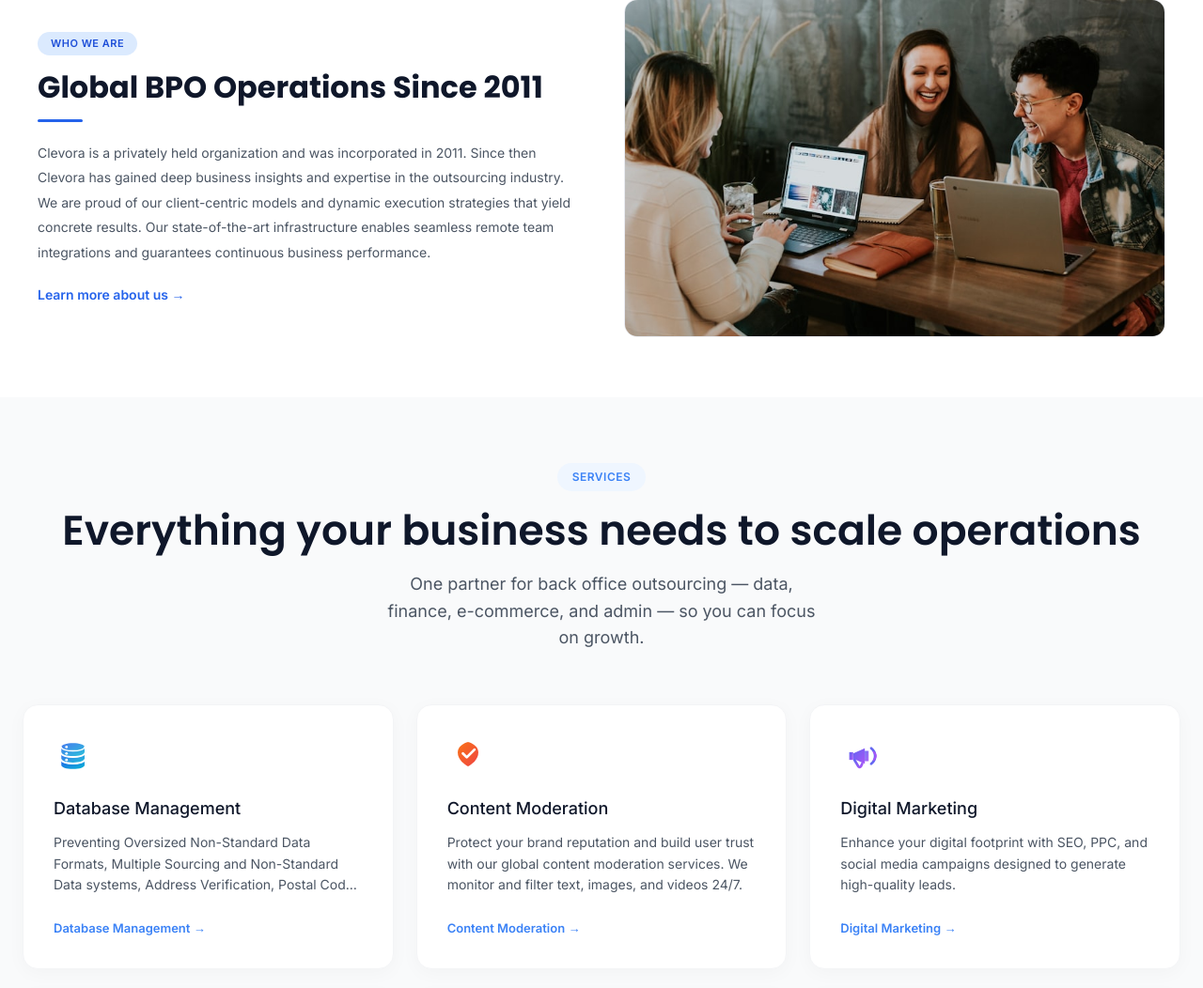
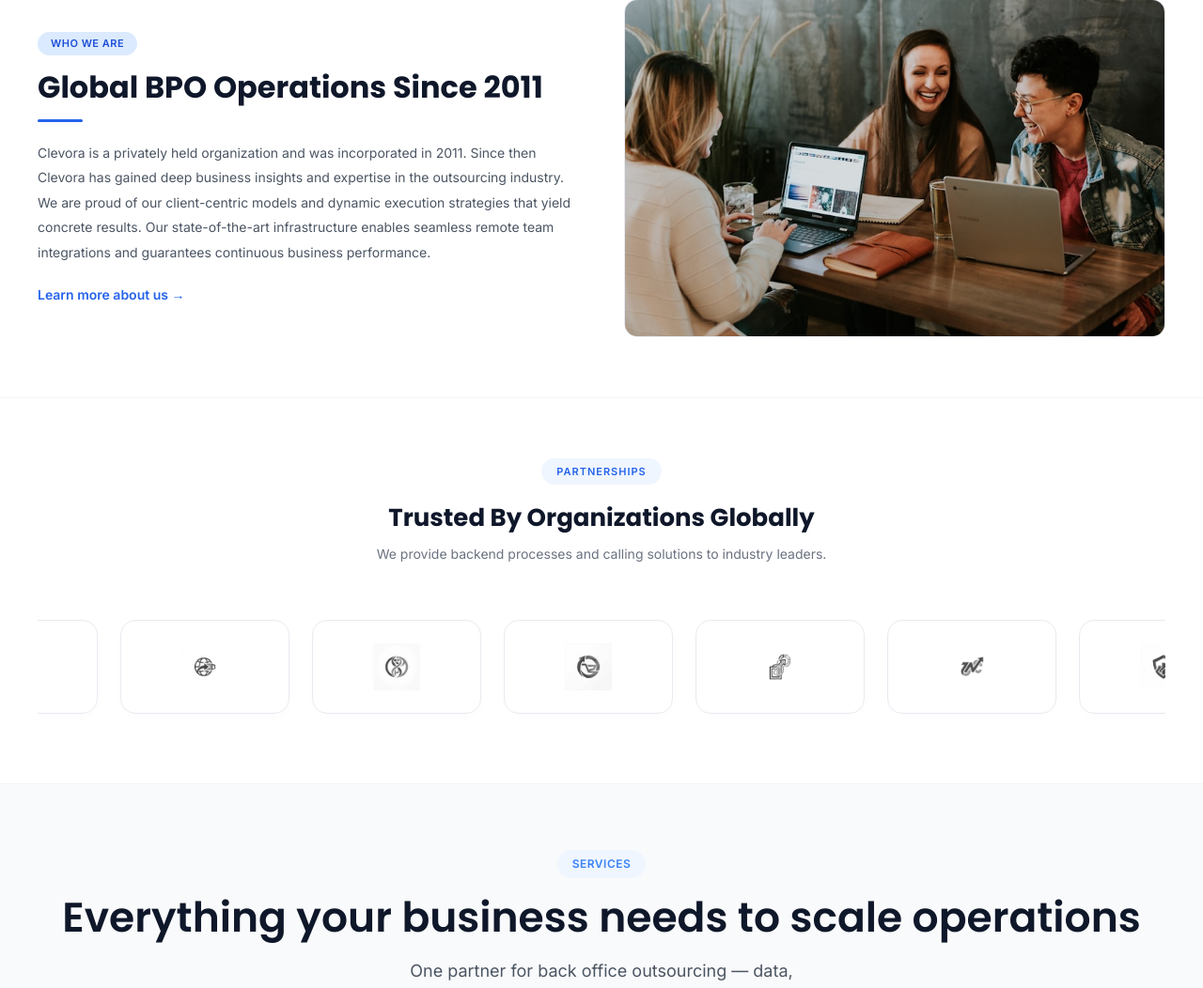
Before and after one commit to manishk-sharma/clevora, a PHP site: page / in a window 1280 px wide. Shown: the part 1309-2361 px from the top of the page at 94% size. Run offline with PHP 8.4, Linux system fonts and the light colour scheme; data comes from the database, SQL or seed files in the repository; some libraries are stand-ins or nearby versions.

Commit message:
Feature: Add Partnerships logo marquee slider section to homepage

```diff
--- a/index.php
+++ b/index.php
@@ -11,12 +11,14 @@ $about_text    = setting('about_home_text', $pdo);
 $services = [];
 $gallery = [];
 $testimonials = [];
+$clients = [];
 
 if ($pdo) {
     try {
         $services = $pdo->query("SELECT * FROM services WHERE is_active=1 ORDER BY sort_order LIMIT 9")->fetchAll();
         $gallery  = $pdo->query("SELECT * FROM gallery ORDER BY sort_order LIMIT 6")->fetchAll();
         $testimonials = $pdo->query("SELECT * FROM testimonials WHERE is_active=1")->fetchAll();
+        $clients  = $pdo->query("SELECT * FROM clients")->fetchAll();
     } catch(Exception $e) {
         error_log('Homepage fetch error: ' . $e->getMessage());
     }
@@ -52,6 +54,17 @@ if (empty($testimonials)) {
         ['name' => 'Rahul Kumar Gupta', 'location' => 'Karnal, India', 'photo_url' => '/assets/images/testimonial-1.jpg', 'quote' => 'This is very satisfied that Clevora provides us with great satisfaction and we are extremely happy with their operations.'],
         ['name' => 'Patrick John', 'location' => 'California, USA', 'photo_url' => '/assets/images/testimonial-2.jpg', 'quote' => 'I am most satisfied customer after working with clevora. Their round-the-clock availability is amazing.'],
         ['name' => 'John Andrea', 'location' => 'Berlin, Germany', 'photo_url' => '/assets/images/testimonial-3.jpg', 'quote' => 'We have been running outsourcing through Clevora for some time now. Their professional multilingual team handles our tickets efficiently.']
+    ];
+}
+
+if (empty($clients)) {
+    $clients = [
+        ['logo_url' => '/assets/images/client-1.png', 'name' => 'Client One'],
+        ['logo_url' => '/assets/images/client-2.png', 'name' => 'Client Two'],
+        ['logo_url' => '/assets/images/client-3.png', 'name' => 'Client Three'],
+        ['logo_url' => '/assets/images/client-4.png', 'name' => 'Client Four'],
+        ['logo_url' => '/assets/images/client-5.png', 'name' => 'Client Five'],
+        ['logo_url' => '/assets/images/client-6.png', 'name' => 'Client Six']
     ];
 }
 
@@ -212,6 +225,50 @@ $hero_slides = [
     <div style="flex:1; min-width:300px; display:flex; justify-content:center;">
       <img src="/assets/images/about-home.jpg" alt="About Clevora" loading="lazy" style="border-radius:14px; border:1px solid #e8eaf0; max-height:360px; object-fit:cover; width:100%;">
     </div>
+  </div>
+</section>
+
+<!-- ─── PARTNERS / CLIENTS GRID (Partnerships Marquee) ── -->
+<section style="background:#fff; padding:64px 24px; border-top: 1px solid #f1f5f9; border-bottom: 1px solid #f1f5f9;">
+  <div style="max-width:1200px; margin:0 auto;" class="space-y-12">
+    <!-- Header -->
+    <div style="text-align:center; margin-bottom:40px;">
+      <span style="display:inline-block; background:#eff6ff; color:#2563eb;
+                   font-size:11px; font-weight:700; padding:6px 16px;
+                   border-radius:9999px; letter-spacing:1px; margin-bottom:16px; text-transform:uppercase;">
+        Partnerships
+      </span>
+      <h2 style="font-size:26px; font-weight:700; color:#0f172a; margin-bottom:8px; font-family:'Poppins', sans-serif;">
+        Trusted By Organizations Globally
+      </h2>
+      <p style="font-size:14px; color:#6b7280; max-width:500px; margin:0 auto; line-height:1.6;">
+        We provide backend processes and calling solutions to industry leaders.
+      </p>
+    </div>
+
+    <!-- Logos Infinite Marquee -->
+    <div style="width:100%; overflow:hidden; position:relative; padding:10px 0;">
+      <div class="marquee-track" style="display:flex; gap:24px; width:max-content;" onmouseover="this.style.animationPlayState='paused'" onmouseout="this.style.animationPlayState='running'">
+        <?php
+        // Duplicate the logo list to create a seamless looping effect
+        $marquee_items = array_merge($clients, $clients);
+        foreach($marquee_items as $c):
+        ?>
+        <div style="background:#fff; border:1px solid #e8eaf0; border-radius:16px; padding:24px;
+                    display:flex; align-items:center; justify-content:center; height:100px; width:180px; flex-shrink:0;
+                    box-shadow:0 4px 20px rgba(0,0,0,0.01); transition:all 0.3s;"
+             onmouseover="this.style.boxShadow='0 10px 30px rgba(0,0,0,0.05)';this.style.transform='translateY(-2px)'"
+             onmouseout="this.style.boxShadow='0 4px 20px rgba(0,0,0,0.01)';this.style.transform='none'">
+          <?php if (!empty($c['logo_url'])): ?>
+            <img src="<?= htmlspecialchars($c['logo_url']) ?>" alt="<?= htmlspecialchars($c['name'] ?? 'Client') ?>" loading="lazy" style="max-height:100%; max-width:100%; object-fit:contain; filter:grayscale(100%); transition:filter .2s;" onmouseover="this.style.filter='none'" onmouseout="this.style.filter='grayscale(100%)'">
+          <?php else: ?>
+            <span style="color:#6b7280; font-weight:600; font-size:11px; text-transform:uppercase;"><?= htmlspecialchars($c['name'] ?? 'Client') ?></span>
+          <?php endif; ?>
+        </div>
+        <?php endforeach; ?>
+      </div>
+    </div>
+
   </div>
 </section>
 
@@ -503,7 +560,7 @@ $hero_slides = [
 
 
 <!-- ─── INDUSTRIES SECTION ───────────────────────────── -->
-<section class="section" style="background:#f8f9fc; padding:100px 24px;">
+<section class="section" style="background:#f8f9fc; padding:64px 24px;">
   <div class="container">
     <div class="section-head">
       <span style="display:inline-block; background:#eff6ff; color:#2563eb;
@@ -624,7 +681,7 @@ $hero_slides = [
 </section>
 
 <!-- ─── FAQ SECTION ──────────────────────────────────── -->
-<section style="background:#f4f5f7; padding:100px 24px;">
+<section style="background:#f4f5f7; padding:64px 24px;">
   <div style="max-width:800px; margin:0 auto;">
     <h2 style="font-size:clamp(36px, 5vw, 48px); font-weight:500; color:#111827; text-align:center; margin-bottom:56px; letter-spacing:-0.02em;">
       Frequently Asked Questions
```
